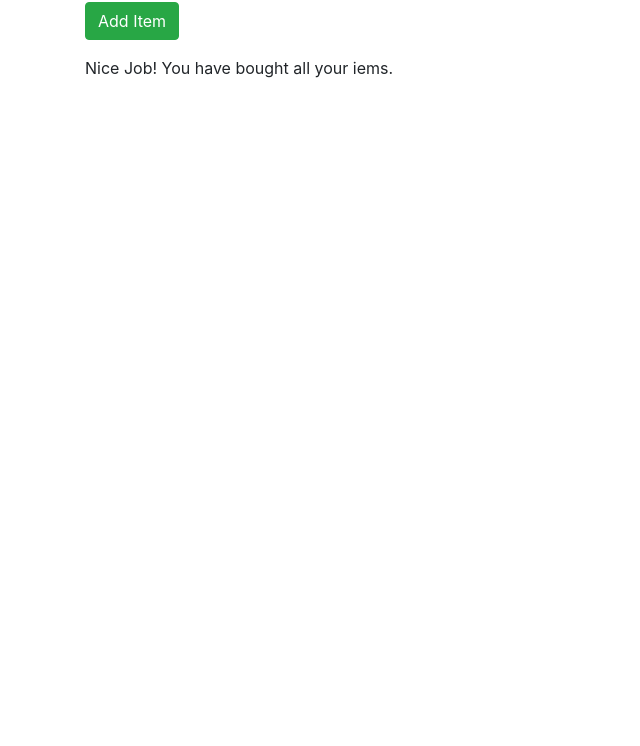
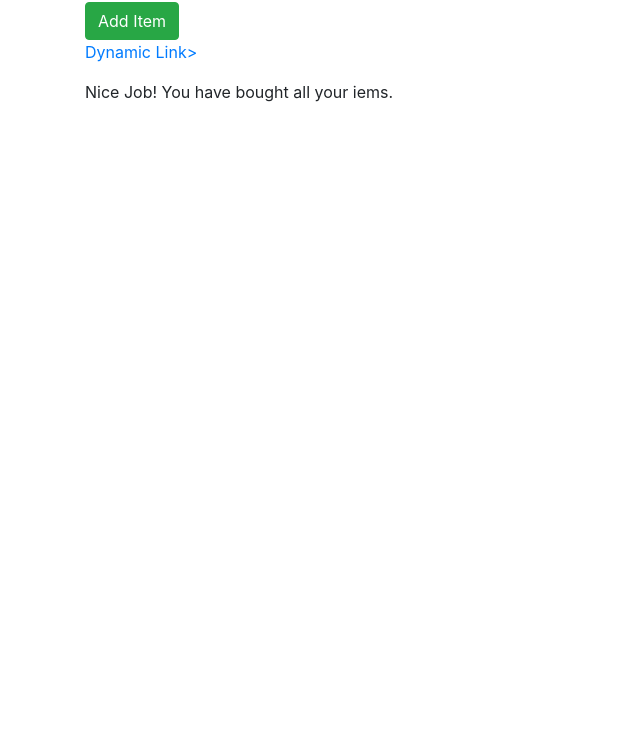
Before and after one commit to maskdots/VUE, a plain HTML site: page Vue.js Fundamentals/index.html in a window 1280 px wide. Shown: the part 54-800 px from the top of the page, without its empty margins (0-640 px from the left). Drawn offline with nearby package versions, Linux system fonts and the light colour scheme.

Commit message:
how to add dynamic link

```diff
--- a/Vue.js Fundamentals/index.html
+++ b/Vue.js Fundamentals/index.html
@@ -22,6 +22,7 @@
                         <input type="text" class="form-control" v-model="newItem" placeholder="Add New Item" @keyup.enter="saveItem">
                         <button class="btn btn-primary" @click="saveItem">Save Items</button>
                     </div>
+                    <a v-bind:href="newItem" target="_blank">Dynamic Link></a>
                     <div class="items-wrapper mt-3">
                         <ul>
                             <li v-for="item in items"> {{ item }} </li>
```
